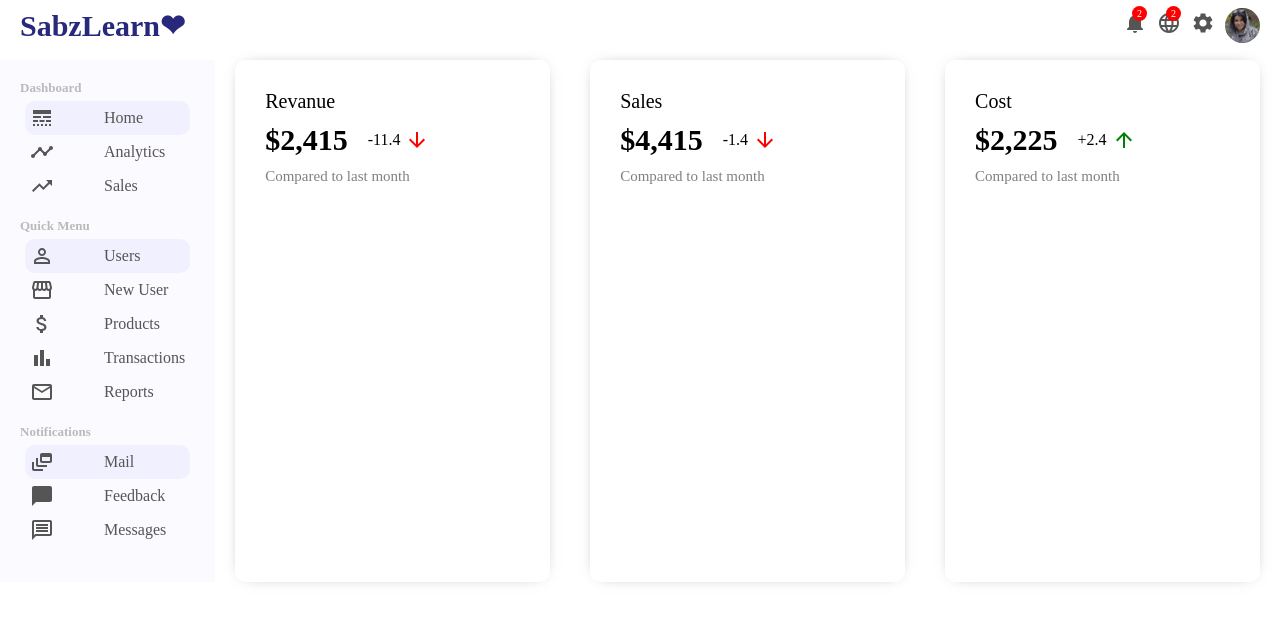
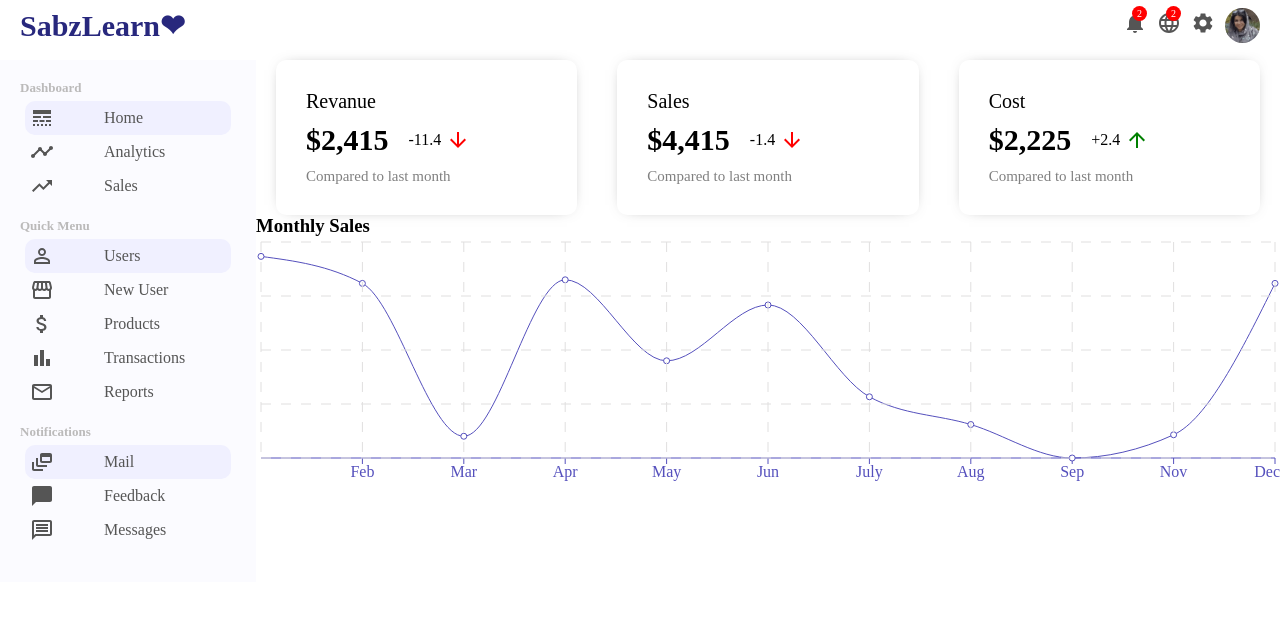
Before and after one commit to Mzhgn/CMS, a React (Create React App) app: page / in a window 1280 px wide. Shown: the top 622 px of the page. Built offline with nearby package versions, Linux system fonts and the light colour scheme.

Commit message:
chart added

```diff
--- a/package.json
+++ b/package.json
@@ -14,6 +14,7 @@
     "react-dom": "^18.3.1",
     "react-router-dom": "^6.27.0",
     "react-scripts": "5.0.1",
+    "recharts": "^2.13.2",
     "web-vitals": "^2.1.4"
   },
   "scripts": {
--- /dev/null
+++ b/src/Data.js
@@ -0,0 +1,48 @@
+let xAxisData = [
+  {
+    name: "Jan",
+    Sale: 112_000,
+  },
+  {
+    name: "Feb",
+    Sale: 97_000,
+  },
+  {
+    name: "Mar",
+    Sale: 12_090,
+  },
+  {
+    name: "Apr",
+    Sale: 99_000,
+  },
+  {
+    name: "May",
+    Sale: 54_000,
+  },
+  {
+    name: "Jun",
+    Sale: 85_000,
+  },
+  {
+    name: "July",
+    Sale: 34_000,
+  },
+  {
+    name: "Aug",
+    Sale: 18_598,
+  },
+  {
+    name: "Sep",
+    Sale: 0,
+  },
+  {
+    name: "Nov",
+    Sale: 12_900,
+  },
+  {
+    name: "Dec",
+    Sale: 97_000,
+  },
+];
+
+export { xAxisData };
--- /dev/null
+++ b/src/components/chart/Chart.jsx
@@ -0,0 +1,25 @@
+import React from "react";
+import {
+  ResponsiveContainer,
+  LineChart,
+  Line,
+  XAxis,
+  CartesianGrid,
+  Tooltip,
+} from "recharts";
+
+export default function Chart({ title, data, dataKey, grid }) {
+  return (
+    <div className="chart">
+      <h3 className="chartTitle">{title}</h3>
+      <ResponsiveContainer width="100%" aspect={4}>
+        <LineChart data={data}>
+          <XAxis dataKey="name" stroke="#5550bd" />
+          <Line type="monotone" dataKey={dataKey} stroke="#5550bd" />
+          <Tooltip />
+          {grid && <CartesianGrid stroke="#e0dfdf" strokeDasharray="10" />}
+        </LineChart>
+      </ResponsiveContainer>
+    </div>
+  );
+}
--- a/src/pages/home/Home.css
+++ b/src/pages/home/Home.css
@@ -0,0 +1,3 @@
+.home {
+  flex: 4;
+}
--- a/src/pages/home/Home.js
+++ b/src/pages/home/Home.js
@@ -1,6 +1,14 @@
 import React from "react";
+import "./Home.css";
 import Features from "../../components/features/Features";
+import Chart from "../../components/chart/Chart";
+import { xAxisData } from "../../Data";
 
 export default function Home() {
-  return <Features />;
+  return (
+    <div className="home">
+      <Features />
+      <Chart grid title="Monthly Sales" data={xAxisData} dataKey="Sale" />
+    </div>
+  );
 }
```
Also changed, not shown: 1 other file (tests, documents, lock files or other folders).
